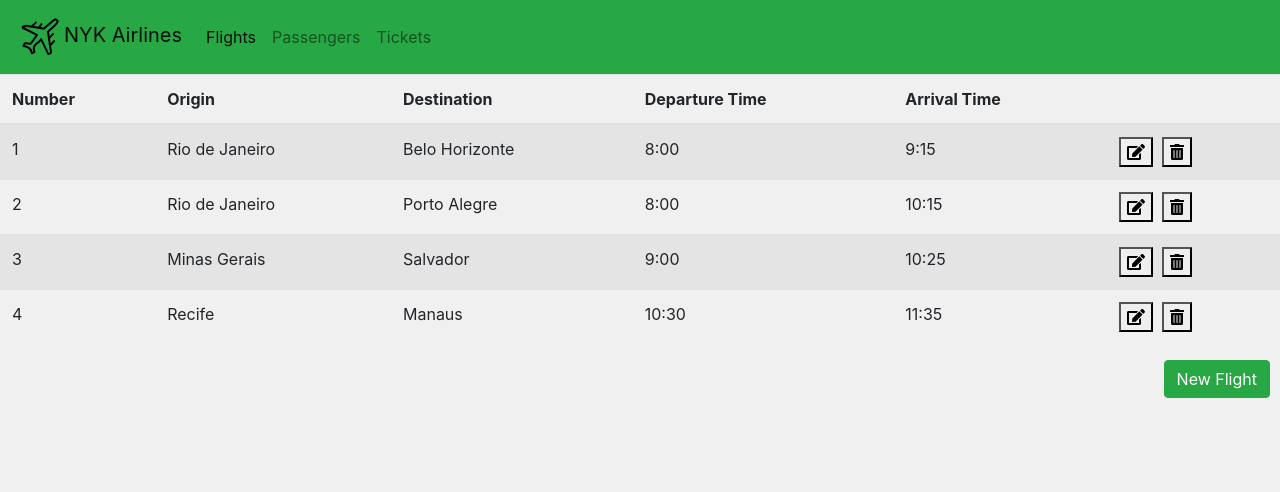
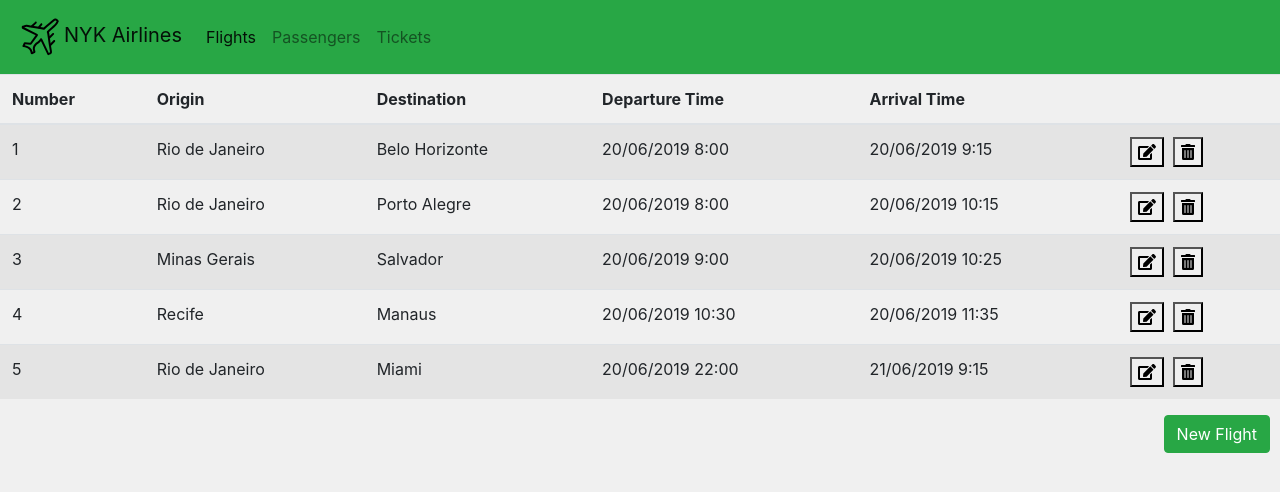
Before and after one commit to kbrandaolira/juryvox-test, a React (Create React App) app in the folder flight-project/: page / in a window 1280 px wide. Shown: the top 492 px of the page. Built offline with nearby package versions, Linux system fonts and the light colour scheme; data requests are answered from the project's data file; the HTML template or start-up script is replaced by a standard one.

Commit message:
Criar Lógica para Definir Passageiro Suspeito #18

```diff
--- a/flight-project/db/db.json
+++ b/flight-project/db/db.json
@@ -4,29 +4,36 @@
       "id": 1,
       "origin": "Rio de Janeiro",
       "destination": "Belo Horizonte",
-      "departure_time": "8:00",
-      "arrival_time": "9:15"
+      "departure_time": "20/06/2019 8:00",
+      "arrival_time": "20/06/2019 9:15"
     },
     {
       "id": 2,
       "origin": "Rio de Janeiro",
       "destination": "Porto Alegre",
-      "departure_time": "8:00",
-      "arrival_time": "10:15"
+      "departure_time": "20/06/2019 8:00",
+      "arrival_time": "20/06/2019 10:15"
     },
     {
       "id": 3,
       "origin": "Minas Gerais",
       "destination": "Salvador",
-      "departure_time": "9:00",
-      "arrival_time": "10:25"
+      "departure_time": "20/06/2019 9:00",
+      "arrival_time": "20/06/2019 10:25"
     },
     {
       "id": 4,
       "origin": "Recife",
       "destination": "Manaus",
-      "departure_time": "10:30",
-      "arrival_time": "11:35"
+      "departure_time": "20/06/2019 10:30",
+      "arrival_time": "20/06/2019 11:35"
+    },
+    {
+      "id": 5,
+      "origin": "Rio de Janeiro",
+      "destination": "Miami",
+      "departure_time": "20/06/2019 22:00",
+      "arrival_time": "21/06/2019 9:15"
     }
   ],
   "passengers": [
--- a/flight-project/src/Passengers/Passengers.js
+++ b/flight-project/src/Passengers/Passengers.js
@@ -1,6 +1,7 @@
 import React, {Component}  from 'react';
 import { properties } from '../properties';
 import { FontAwesomeIcon } from '@fortawesome/react-fontawesome';
+import '../utils.js';
 
 class Passengers extends React.Component {
     constructor(){
@@ -60,7 +61,13 @@ class Passengers extends React.Component {
                                         <td>{passenger.id}</td>
                                         <td>{passenger.name}</td>
                                         <td>{passenger.gender}</td>
-                                        <td><input type="checkbox" disabled/></td>
+                                        <td>
+                                            {
+                                                this.isSuspect(passenger) ?
+                                                <input checked disabled type='checkbox'/> :
+                                                <input disabled type='checkbox'/>
+                                            }
+                                        </td>
                                         <td>
                                             <button title="Edit"><FontAwesomeIcon icon="edit"/></button> &nbsp;
                                             <button title="Delete" onClick={(e)=>this.remove(passenger)}><FontAwesomeIcon icon="trash-alt"/></button>
@@ -73,6 +80,47 @@ class Passengers extends React.Component {
                     </div>
 
         }
+    }
+
+    isSuspect(passenger){
+        fetch(properties.base_url + "tickets?passenger_id=" + passenger.id)
+        .then(res => res.json())
+        .then(
+            (tickets) => {
+                let flights = new Array();
+                let i;
+
+                for( i=0; i<tickets.length; i++ ){
+                    fetch(properties.base_url + "flights/" + tickets[i].flight_id)
+                    .then(res2 => res2.json())
+                    .then(
+                        (flight) => {
+                            let fields = flight.departure_time.split(" ");
+                            let date = fields[0].split("/");
+                            let time = fields[1].split(":");
+
+                            let result = new Date(date[2], (date[1]-1), date[0], time[0], time[1])
+                            let now = new Date();
+
+                            let timeDiff = Math.abs(now.getTime() - result.getTime());
+                            let dayDifference = Math.ceil(timeDiff / (1000 * 3600 * 24));
+
+                            if( dayDifference <= 30 ){
+                                flight.departure_time = result;
+                                flights.push(flight);
+                            }
+                        }
+                    )
+                }
+                setTimeout(function(){
+                    if(flights.length>=3){
+                        return true;
+                    } else {
+                        return false;
+                    }
+                }, 100);
+            }
+        )
     }
 
     remove(passenger){
```
Also changed, not shown: flight-project/db/db - backup.json (+10 -10 lines), flight-project/src/utils.js (added).
